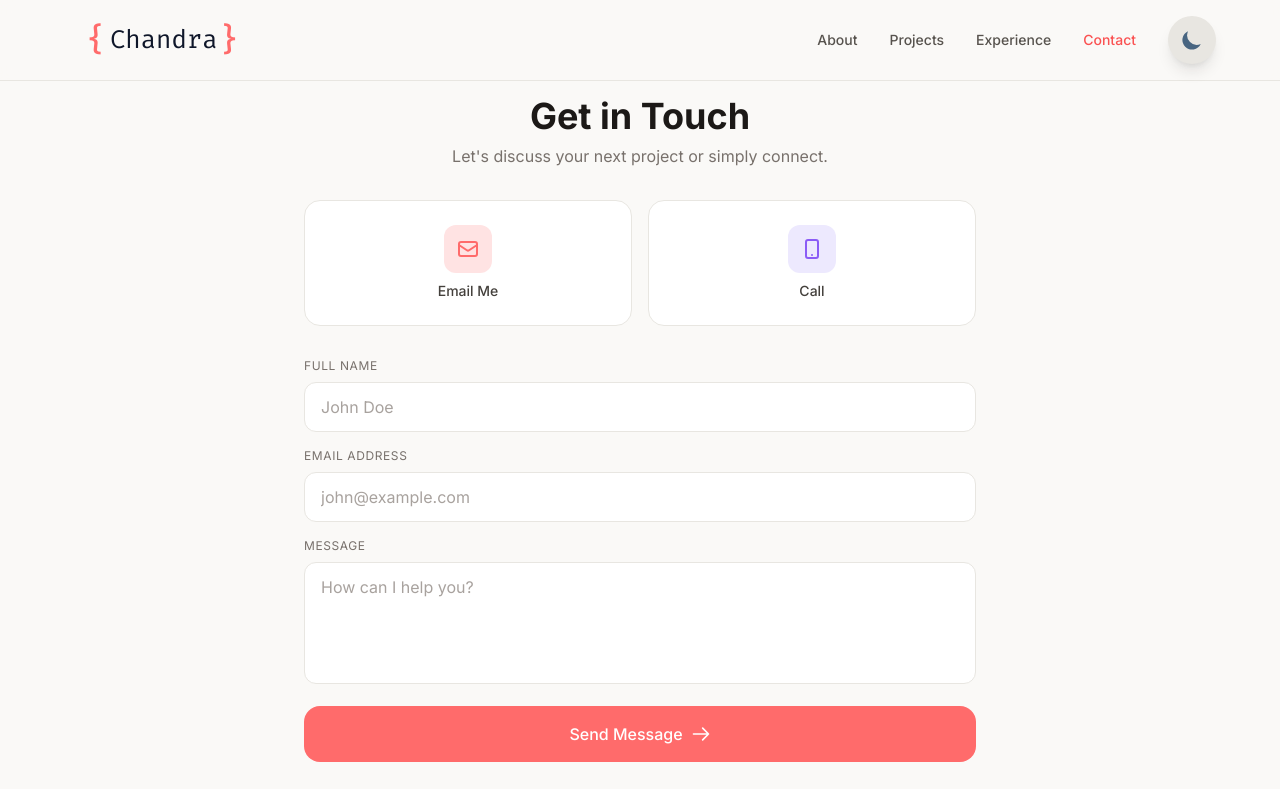
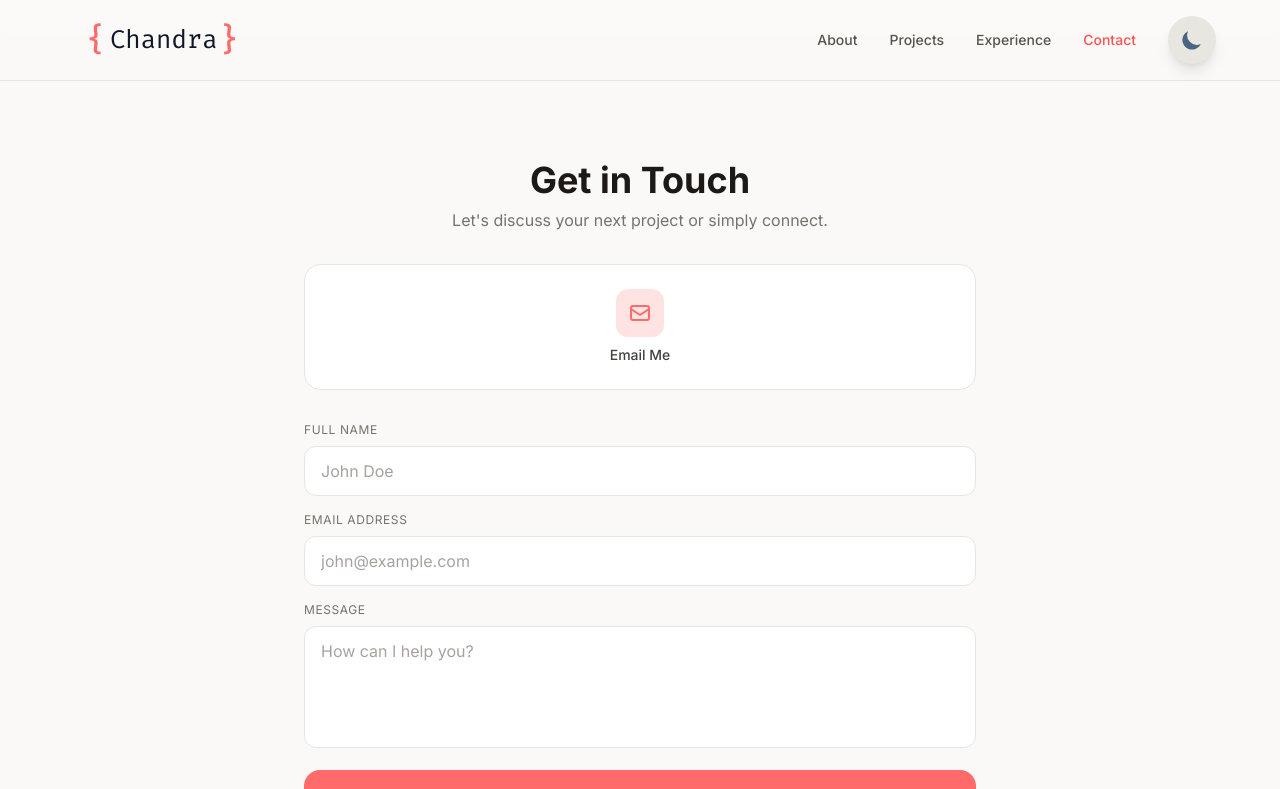
Before and after one commit to nuweb/portfolio, a React (Vite) app: page /contact in a window 1280 px wide. Shown: the top 789 px of the page. Built offline with nearby package versions, Linux system fonts and the light colour scheme.

Commit message:
fix: section margin, update contact us

```diff
--- a/src/app/components/Layout.tsx
+++ b/src/app/components/Layout.tsx
@@ -58,7 +58,7 @@ export function Layout() {
   };
 
   return (
-    <div className="min-h-screen bg-warm-50 dark:bg-navy-950 transition-colors">
+    <div className="min-h-screen mt-8 bg-warm-50 dark:bg-navy-950 transition-colors">
       {/* Header */}
       <header className="fixed top-0 left-0 right-0 z-50 bg-warm-50/80 dark:bg-navy-950/80 backdrop-blur-sm border-b border-warm-200 dark:border-navy-800">
         <nav className="max-w-[1200px] mx-auto px-6 py-4 flex items-center justify-between">
--- a/src/app/pages/AboutPage.tsx
+++ b/src/app/pages/AboutPage.tsx
@@ -4,14 +4,8 @@ const skills = ['REACT', 'TYPESCRIPT', 'NODE.JS', 'AWS', 'MODULE FEDERATION'];
 
 export function AboutPage() {
   return (
-    <section className="min-h-screen flex flex-col items-center justify-start px-6 py-20 bg-warm-50 dark:bg-navy-950">
+    <section className="min-h-screen mt-8 flex flex-col items-center justify-start px-6 py-20 bg-warm-50 dark:bg-navy-950">
       <div className="max-w-2xl text-center">
-        {/* Availability Badge */}
-        <div className="inline-flex items-center gap-2 px-4 py-2 bg-green-100 dark:bg-green-900/30 text-green-700 dark:text-green-400 rounded-full text-sm font-medium mb-8">
-          <span className="w-2 h-2 bg-green-500 rounded-full animate-pulse" />
-          Available for new opportunities
-        </div>
-
         {/* Name */}
         <h1 className="text-5xl md:text-6xl font-bold text-warm-900 dark:text-white mb-2">
           Chandra Sekhar
--- a/src/app/pages/ContactPage.tsx
+++ b/src/app/pages/ContactPage.tsx
@@ -10,11 +10,11 @@ export function ContactPage() {
   const handleSubmit = (e: React.FormEvent) => {
     e.preventDefault();
     // Handle form submission - could integrate with a service like Formspree
-    window.location.href = `mailto:contact@veeracs.info?subject=Contact from ${formData.name}&body=${formData.message}`;
+    window.location.href = `mailto:veeracs@gmail.com?subject=Contact from ${formData.name}&body=${formData.message}`;
   };
 
   return (
-    <section className="min-h-screen px-6 py-8 pb-24 md:pb-8 bg-warm-50 dark:bg-navy-950">
+    <section className="min-h-screen mt-8 px-6 py-8 pb-24 md:pb-8 bg-warm-50 dark:bg-navy-950">
       {/* Header */}
       <div className="text-center mb-8">
         <h1 className="text-3xl md:text-4xl font-bold text-warm-900 dark:text-white mb-2">Get in Touch</h1>
@@ -25,9 +25,9 @@ export function ContactPage() {
 
       <div className="max-w-2xl mx-auto">
         {/* Quick Contact Buttons */}
-        <div className="grid grid-cols-2 gap-4 mb-8">
+        <div className="grid grid-cols-1 gap-4 mb-8">
         <a
-          href="mailto:contact@veeracs.info"
+          href="mailto:veeracs@gmail.com"
           className="flex flex-col items-center gap-2 p-6 bg-white dark:bg-navy-900 rounded-2xl border border-warm-200 dark:border-navy-700 hover:border-coral-300 dark:hover:border-violet-600 transition-colors"
         >
           <div className="w-12 h-12 flex items-center justify-center bg-coral-100 dark:bg-violet-900/30 rounded-xl">
@@ -36,18 +36,6 @@ export function ContactPage() {
             </svg>
           </div>
           <span className="text-sm font-medium text-warm-700 dark:text-navy-200">Email Me</span>
-        </a>
-
-        <a
-          href="tel:+1234567890"
-          className="flex flex-col items-center gap-2 p-6 bg-white dark:bg-navy-900 rounded-2xl border border-warm-200 dark:border-navy-700 hover:border-coral-300 dark:hover:border-violet-600 transition-colors"
-        >
-          <div className="w-12 h-12 flex items-center justify-center bg-violet-100 dark:bg-violet-900/30 rounded-xl">
-            <svg className="w-6 h-6 text-violet-500 dark:text-violet-400" fill="none" stroke="currentColor" viewBox="0 0 24 24">
-              <path strokeLinecap="round" strokeLinejoin="round" strokeWidth={2} d="M12 18h.01M8 21h8a2 2 0 002-2V5a2 2 0 00-2-2H8a2 2 0 00-2 2v14a2 2 0 002 2z" />
-            </svg>
-          </div>
-          <span className="text-sm font-medium text-warm-700 dark:text-navy-200">Call</span>
         </a>
       </div>
 
--- a/src/app/pages/ExperiencePage.tsx
+++ b/src/app/pages/ExperiencePage.tsx
@@ -75,7 +75,7 @@ const awards = [
 
 export function ExperiencePage() {
   return (
-    <section className="min-h-screen px-6 py-8 pb-24 md:pb-8 bg-warm-50 dark:bg-navy-950">
+    <section className="min-h-screen mt-8 px-6 py-8 pb-24 md:pb-8 bg-warm-50 dark:bg-navy-950">
       {/* Header */}
       <div className="flex items-center justify-between mb-6">
         <div>
--- a/src/app/pages/ProjectsPage.tsx
+++ b/src/app/pages/ProjectsPage.tsx
@@ -34,7 +34,7 @@ export function ProjectsPage() {
   const [activeFilter, setActiveFilter] = useState('All Work');
 
   return (
-    <section className="min-h-screen px-6 py-8 pb-24 md:pb-8 bg-warm-50 dark:bg-navy-950">
+    <section className="min-h-screen mt-8 px-6 py-8 pb-24 md:pb-8 bg-warm-50 dark:bg-navy-950">
       {/* Header */}
       <div className="mb-6">
         <h1 className="text-2xl md:text-3xl font-bold text-warm-900 dark:text-white">Featured Projects</h1>
```
